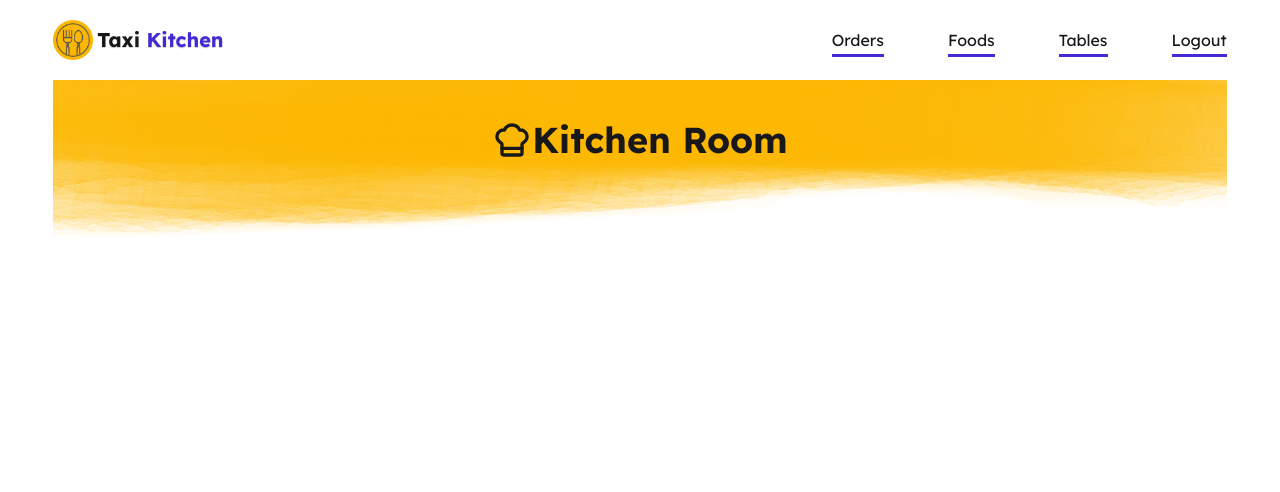
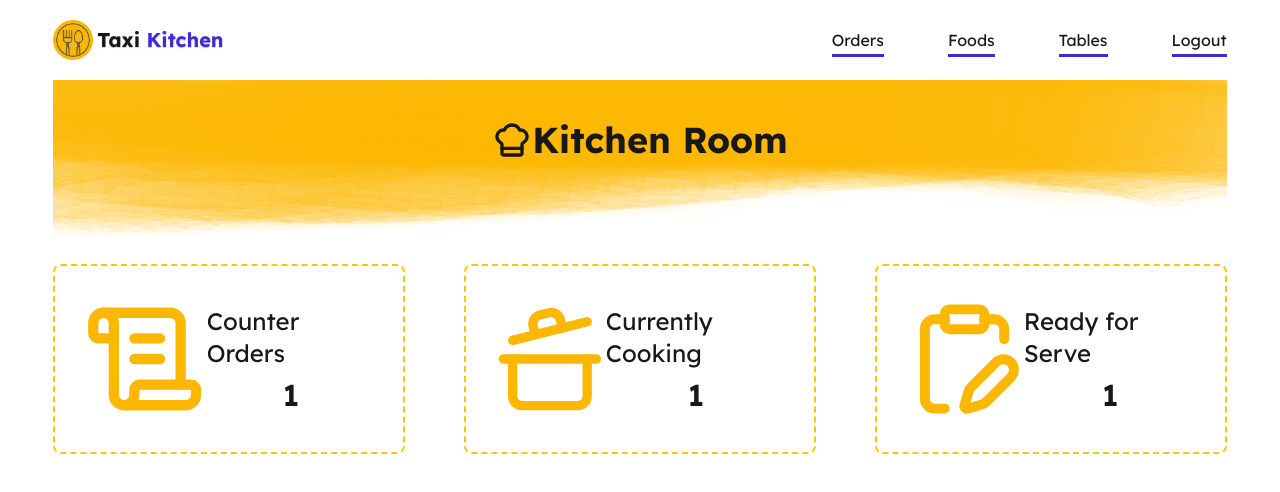
Before and after one commit to aftabfarhanarko/khicen-room-sept-30-tarik, a React (Vite) app: page / in a window 1280 px wide. Shown: the top 492 px of the page. Built offline with nearby package versions, Linux system fonts and the light colour scheme.

Commit message:
counter box comppleat

```diff
--- a/src/Components/CounterBox.jsx
+++ b/src/Components/CounterBox.jsx
@@ -1,11 +1,36 @@
-import React from 'react';
+import { ClipboardPen, CookingPot, ScrollText } from "lucide-react";
+import React from "react";
 
 const CounterBox = () => {
-    return (
-        <div>
+  return (
+    <div className="flex justify-between mt-6">
+      <div className="flex w-[30%] rounded-lg p-7 justify-between items-center border-2 border-yellow-400 border-dashed b ">
+        <ScrollText size={130} color="#FCB700" />
 
+        <div className="flex flex-col items-center gap-2">
+          <h2 className="text-2xl">Counter Orders</h2>
+          <p className="text-3xl font-semibold">1</p>
         </div>
-    );
+      </div>
+      <div className="flex  rounded-lg p-7 justify-between  w-[30%] items-center border-2 border-yellow-400 border-dashed b ">
+        <CookingPot size={130} color="#FCB700" />
+
+        <div className="flex flex-col items-center gap-2">
+          <h2 className="text-2xl">Currently Cooking</h2>
+          <p className="text-3xl font-semibold">1</p>
+        </div>
+      </div>
+      <div className="flex  rounded-lg p-7 justify-between  w-[30%] items-center border-2 border-yellow-400 border-dashed b ">
+        <ClipboardPen size={130} color="#FCB700" />
+
+        <div className="flex flex-col items-center gap-2">
+          <h2 className="text-2xl">Ready for Serve</h2>
+          <p className="text-3xl font-semibold">1</p>
+        </div>
+      </div>
+    </div>
+  );
 };
 
 export default CounterBox;
+// <UtensilsCrossed /> //     <Utensils />
--- a/src/Components/Items/FullItems.jsx
+++ b/src/Components/Items/FullItems.jsx
@@ -1,8 +1,15 @@
 import React from 'react';
+import CounterBox from '../CounterBox';
 
 const FullItems = () => {
     return (
         <div>
+            <div>
+                <CounterBox></CounterBox>
+            </div>
+            <div>
+
+            </div>
 
         </div>
     );
```
